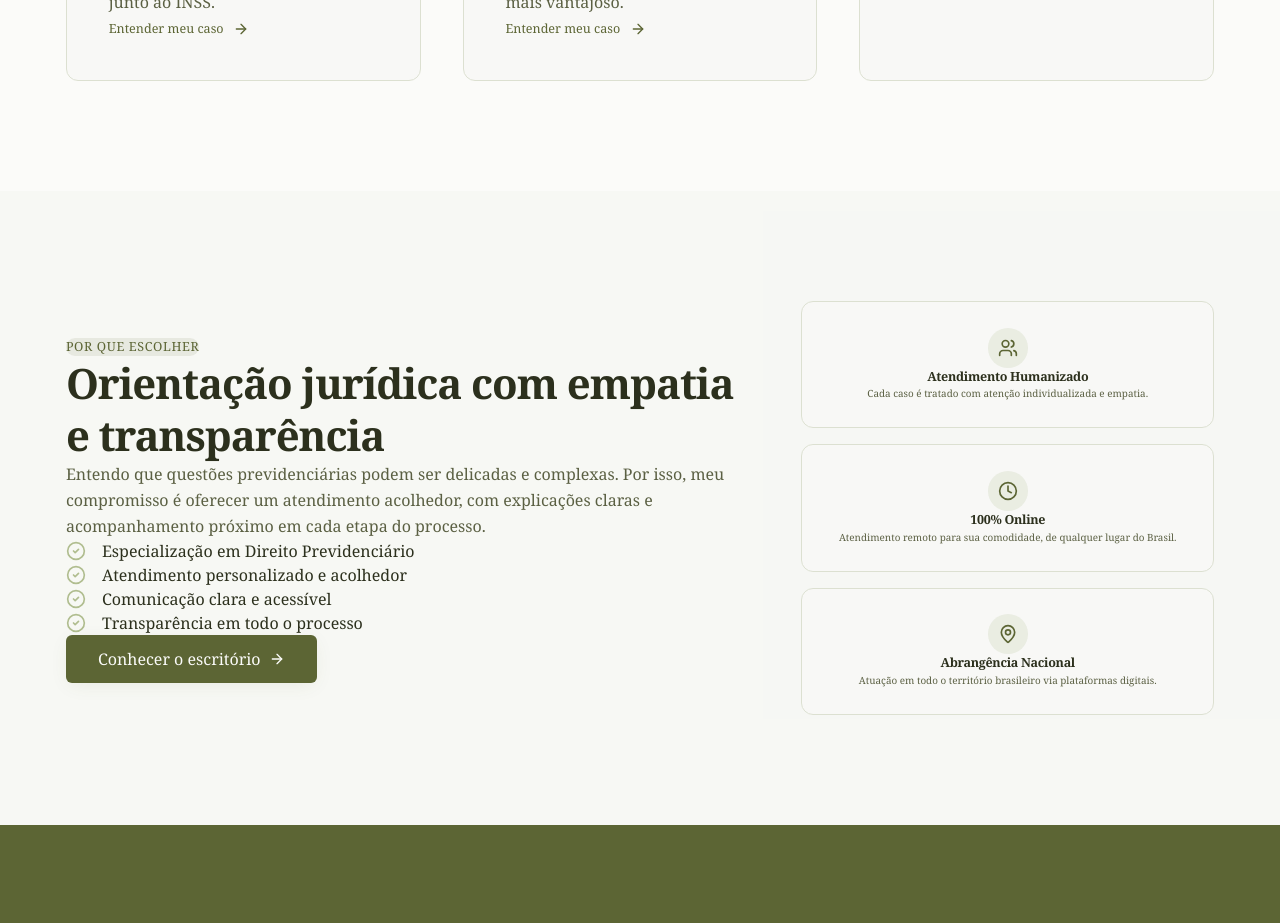
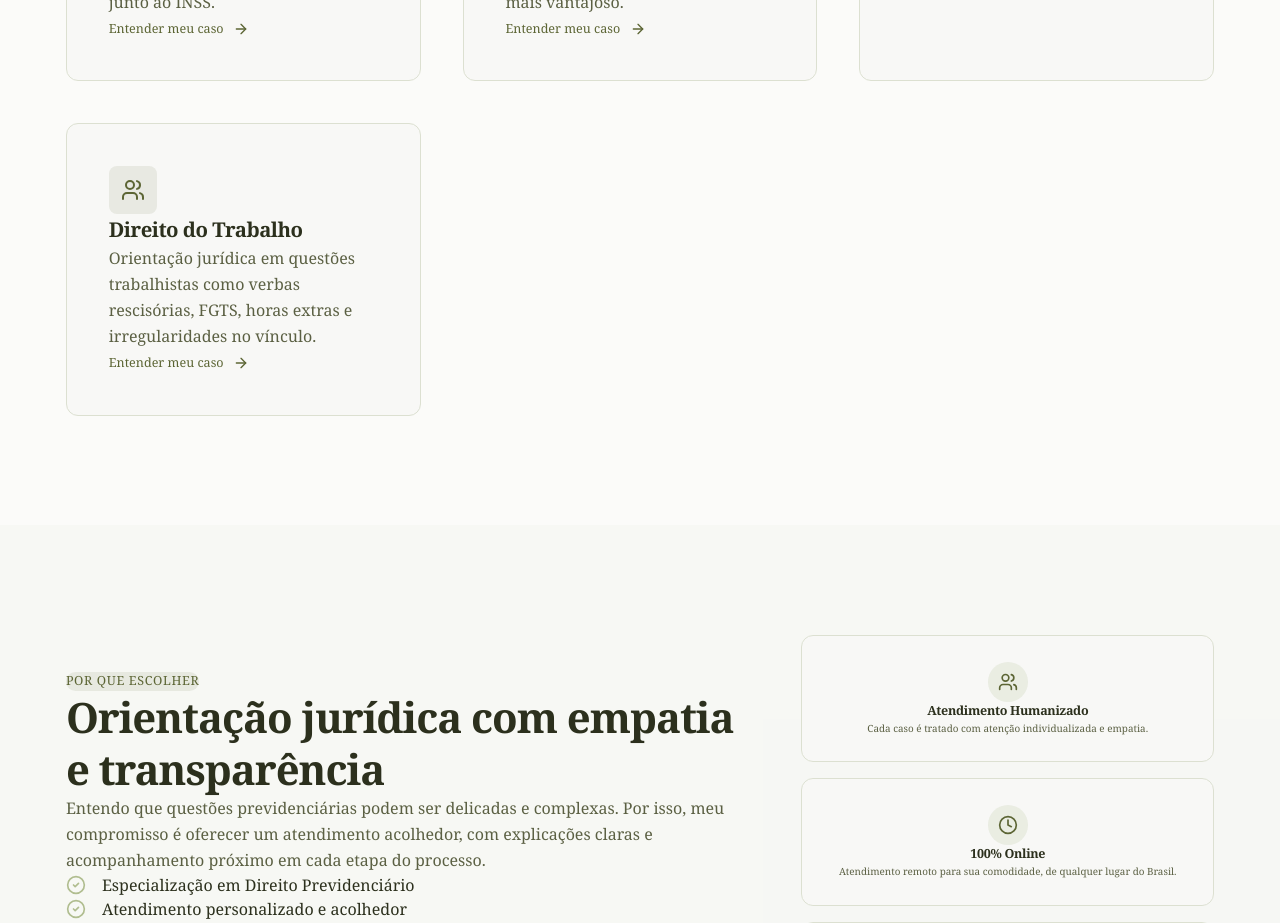
Before and after one commit to OitoIn/lilian-lima-online, a React (Vite) app: page /inicio in a window 1280 px wide. Shown: the part 1060-1983 px from the top of the page. Built offline with nearby package versions, Linux system fonts and the light colour scheme; the HTML template or start-up script is replaced by a standard one.

Commit message:
Preceding changes

```diff
--- a/src/pages/Index.tsx
+++ b/src/pages/Index.tsx
@@ -22,6 +22,12 @@ const services = [
     title: "Orientação BPC/LOAS",
     description: "Auxílio especializado para pessoas com deficiência ou idosos em situação de vulnerabilidade social.",
     href: "/bpc-loas",
+  },
+  {
+    icon: Users,
+    title: "Direito do Trabalho",
+    description: "Orientação jurídica em questões trabalhistas como verbas rescisórias, FGTS, horas extras e irregularidades no vínculo.",
+    href: "/direito-trabalho",
   },
 ];
 
```
